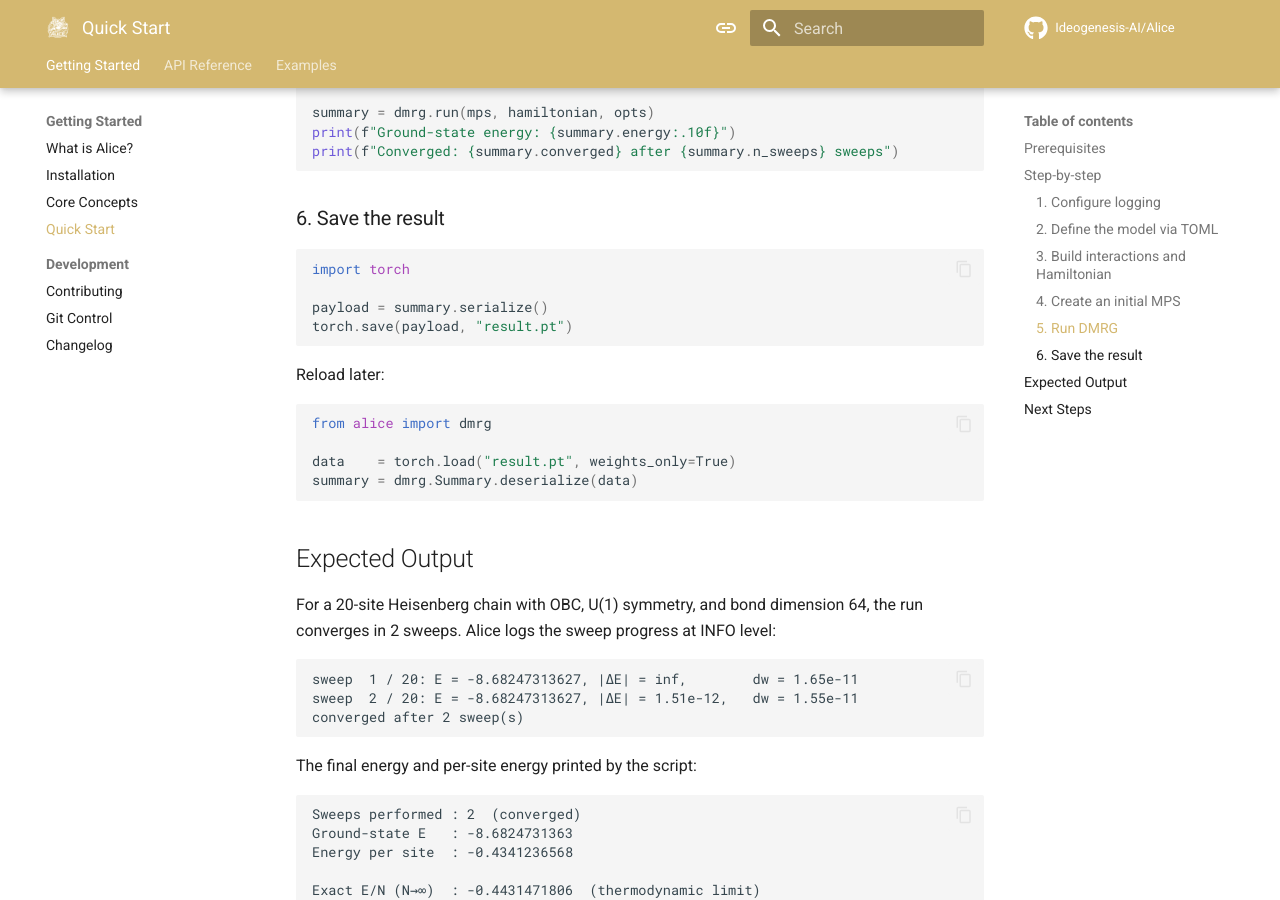
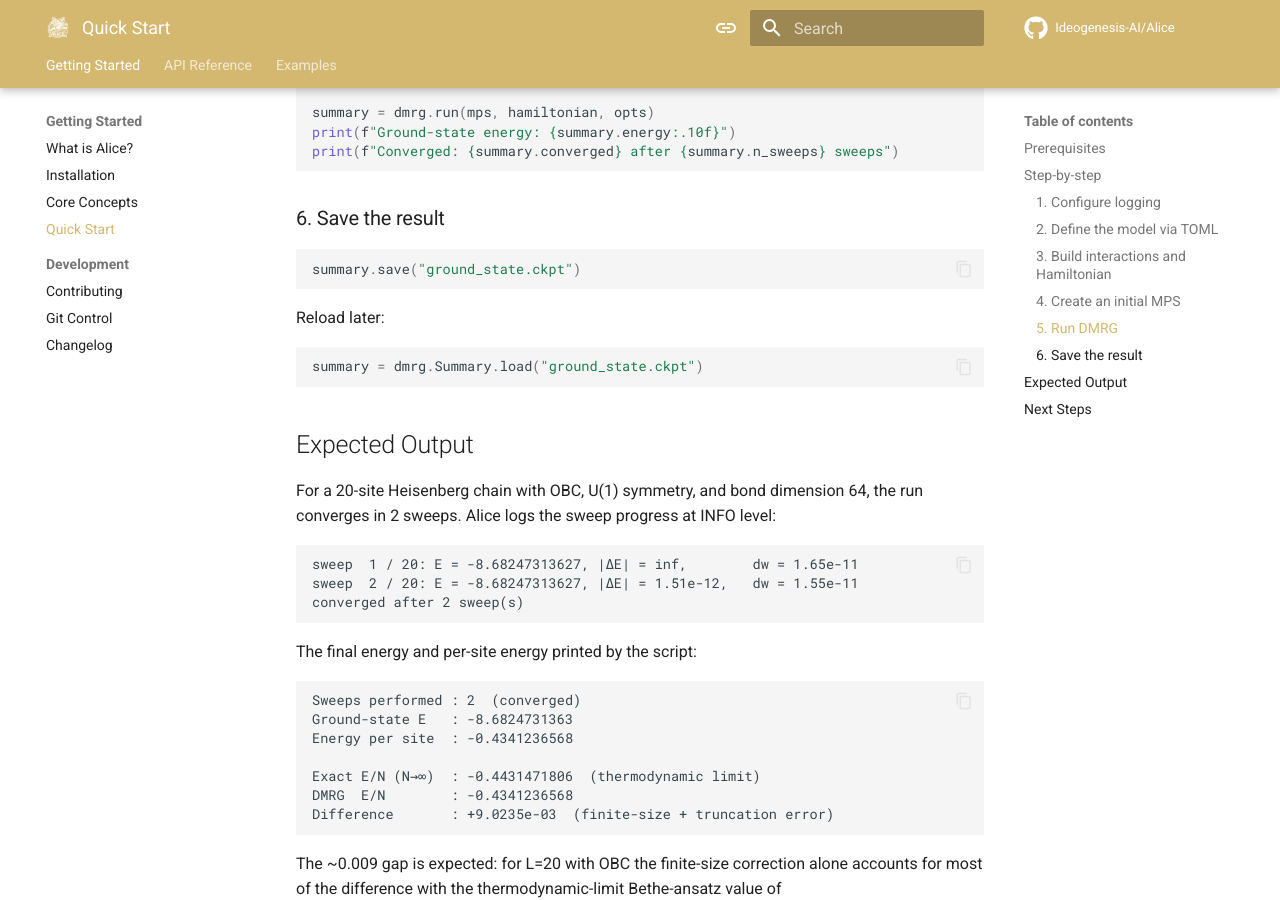
Before and after one commit to Ideogenesis-AI/Alice, an MkDocs documentation site: the page built from docs/getting-started/quick-start.md, in a window 1280 px wide and 900 px high, scrolled down 1757 px. Built offline with MkDocs 1.6.1 and Material for MkDocs 9.7.7, drawn with Linux system fonts in a browser that asks for light colours; comment, search, counter and statistics services are not loaded.

Commit message:
Update quick-start documentation to use standard summary saving and loading
This commit modifies the quick-start guide to replace the previous method of saving and loading results using PyTorch with a new approach that utilizes the `summary.save` and `dmrg.Summary.load` methods. The changes enhance clarity and align the documentation with the latest checkpointing functionality introduced in the DMRG algorithm.

````diff
--- a/docs/getting-started/quick-start.md
+++ b/docs/getting-started/quick-start.md
@@ -87,19 +87,13 @@ print(f"Converged: {summary.converged} after {summary.n_sweeps} sweeps")
 ### 6. Save the result
 
 ```python
-import torch
-
-payload = summary.serialize()
-torch.save(payload, "result.pt")
+summary.save("ground_state.ckpt")
 ```
 
 Reload later:
 
 ```python
-from alice import dmrg
-
-data    = torch.load("result.pt", weights_only=True)
-summary = dmrg.Summary.deserialize(data)
+summary = dmrg.Summary.load("ground_state.ckpt")
 ```
 
 ## Expected Output
````
